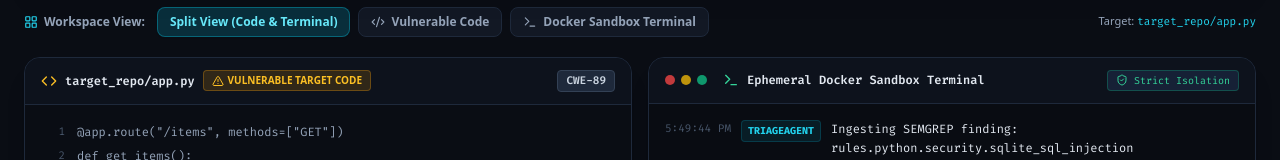
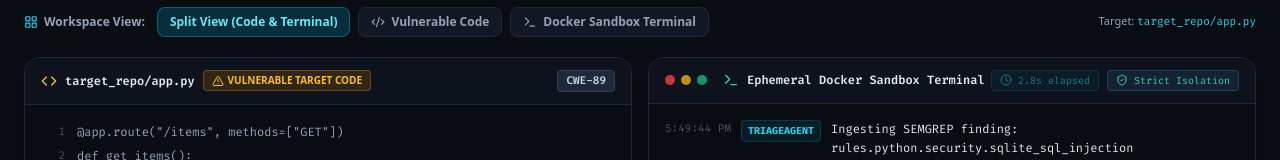
Before and after one commit to ravishkarathnayaka/Autonomous-Agentic-Patching-DevSecOps-Remediation-Bot, a React (Vite) app in the folder web/: page / in a window 1280 px wide. Both pictures are taken after a click on the button "RUN AUTONOMOUS REMEDIATION". Shown: the part 976-1136 px from the top of the page. Built offline with nearby package versions, Linux system fonts and the light colour scheme.

Commit message:
feat(web): add execution timer and real-time latency gauge to sandbox terminal

```diff
--- a/web/src/components/SandboxTerminal.tsx
+++ b/web/src/components/SandboxTerminal.tsx
@@ -1,5 +1,5 @@
-import React, { useEffect, useRef } from 'react';
-import { Terminal, Shield, CheckCircle, AlertTriangle, XCircle, Box, Cpu, WifiOff, ShieldCheck } from 'lucide-react';
+import React, { useEffect, useRef, useState } from 'react';
+import { Terminal, Shield, CheckCircle, AlertTriangle, XCircle, Box, Cpu, WifiOff, ShieldCheck, Clock } from 'lucide-react';
 import { AgentLog, VerificationResult } from '../types';
 
 interface SandboxTerminalProps {
@@ -10,6 +10,20 @@ interface SandboxTerminalProps {
 
 export const SandboxTerminal: React.FC<SandboxTerminalProps> = ({ logs, verification, isRunning }) => {
   const bottomRef = useRef<HTMLDivElement>(null);
+  const [elapsedSeconds, setElapsedSeconds] = useState<number>(0);
+
+  useEffect(() => {
+    let interval: any;
+    if (isRunning) {
+      setElapsedSeconds(0);
+      interval = setInterval(() => {
+        setElapsedSeconds((prev) => +(prev + 0.1).toFixed(1));
+      }, 100);
+    }
+    return () => {
+      if (interval) clearInterval(interval);
+    };
+  }, [isRunning]);
 
   useEffect(() => {
     bottomRef.current?.scrollIntoView({ behavior: 'smooth' });
@@ -32,6 +46,12 @@ export const SandboxTerminal: React.FC<SandboxTerminalProps> = ({ logs, verifica
         </div>
 
         <div className="flex items-center gap-2">
+          {isRunning && (
+            <div className="flex items-center gap-1.5 px-2 py-0.5 rounded text-[10px] font-mono bg-cyan-500/10 text-cyan-400 border border-cyan-500/30 animate-pulse">
+              <Clock className="w-3 h-3 text-cyan-400" />
+              <span>{elapsedSeconds.toFixed(1)}s elapsed</span>
+            </div>
+          )}
           <div className="flex items-center gap-1.5 px-2 py-0.5 rounded text-[10px] font-mono bg-[#162136] text-emerald-400 border border-emerald-500/30">
             <ShieldCheck className="w-3 h-3 text-emerald-400" />
             <span>Strict Isolation</span>
```
